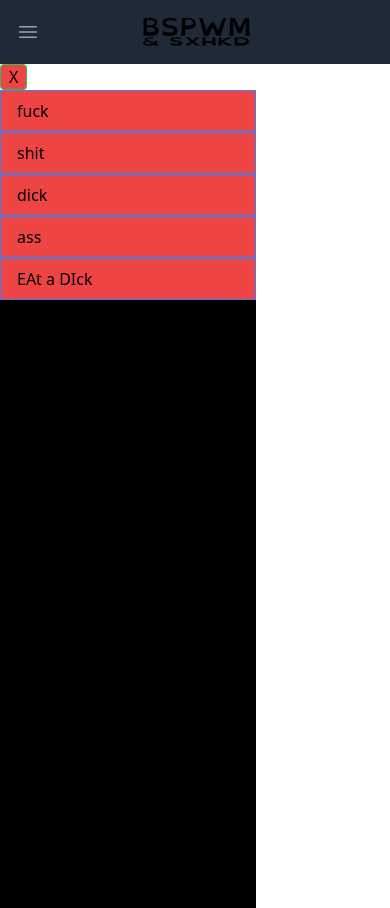
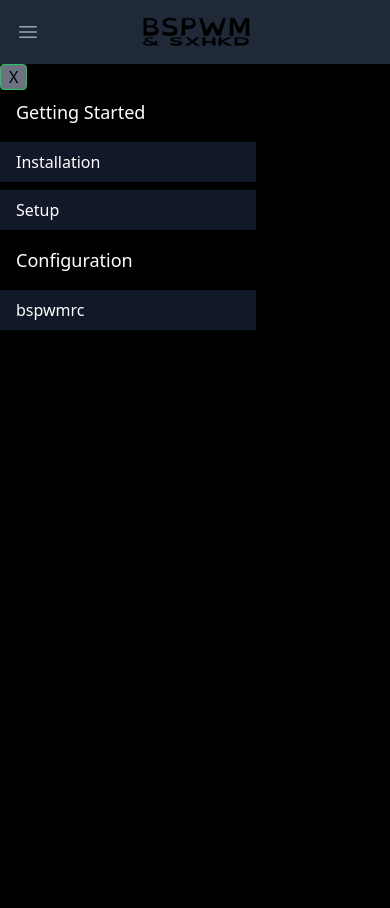
Before and after one commit to zidbon-z/BSPWM_website, a React (Vite) app in the folder frontEnd/: page /bspwm in a window 390 px wide. Before the commit the page ends 844 px from the top, so only its background shows below. Built offline with nearby package versions, Linux system fonts and the light colour scheme.

Commit message:
working on css, trying to get everything moving properly and responsive

```diff
--- a/frontEnd/src/components/Bspwm.tsx
+++ b/frontEnd/src/components/Bspwm.tsx
@@ -8,15 +8,22 @@
 //const testSidebarProps3 = { name: "blue", to: "/shist", isTitle: true };
 const Bspwm = () => {
   const testSidebarProps3: SideBarItem[] = [
-    { name: "fuck", to: "/fuck", isTitle: true },
-    { name: "shit", to: "/shit", isTitle: true },
-    { name: "dick", to: "/dick", isTitle: true },
-    { name: "ass", to: "/ass", isTitle: true },
+    { name: "Getting Started", to: "#", isTitle: true },
+    { name: "Installation", to: "/shit", isTitle: false },
+    { name: "Setup", to: "/dick", isTitle: false },
+    { name: "Configuration", to: "/ass", isTitle: true },
+    { name: "bspwmrc", to: "/dick", isTitle: false },
   ];
   return (
-    <div>
-      <SideBar sidelist={testSidebarProps3} />
-      <div>Bspwm</div>
+    <div className="bg-black w-screen h-screen">
+      <div>
+        <SideBar sidelist={testSidebarProps3} />
+      </div>
+      <div className=" fixed bg-black sm:left-64 text-red-500">
+        <div>
+          <div className="">Bspwm</div>
+        </div>
+      </div>
     </div>
   );
 };
--- a/frontEnd/src/components/SideBar.tsx
+++ b/frontEnd/src/components/SideBar.tsx
@@ -16,7 +16,7 @@
   return (
     <>
       <button
-        className="sm:hidden flex px-2 bg-red-500 border rounded border-green-500 w-auto sm:w-0"
+        className="sm:hidden flex px-2 bg-gray-500 border rounded border-green-500 w-auto sm:w-0"
         onClick={() => {
           visi ? setVisi(false) : setVisi(true);
         }}
@@ -24,7 +24,6 @@
         {visi ? "X" : "Open sidebar"}
       </button>
       <div
-        id="default-sidebar"
         className={
           visi
             ? " bg-black fixed left-0 z-40 w-64 h-screen transition-transform translate-x-0 sm:translate-x-0"
@@ -32,10 +31,9 @@
         }
         aria-label="Sidebar"
       >
-        {sidelist.map(({ to, name, isTitle }: SideBarItemProps) =>
-          isTitle ? <SideBarItem to={to} name={name} isTitle={isTitle} /> : "",
-        )}
-        <SideBarItem to="/bspwm/test" name="EAt a DIck" isTitle={false} />
+        {sidelist.map(({ to, name, isTitle }: SideBarItemProps) => (
+          <SideBarItem to={to} name={name} isTitle={isTitle} />
+        ))}
       </div>
     </>
   );
--- a/frontEnd/src/components/SideBarItem.tsx
+++ b/frontEnd/src/components/SideBarItem.tsx
@@ -8,8 +8,8 @@
 
 const SideBarItem = ({ name, to, isTitle }: SideBarItemProps) => {
   const itemClasses = isTitle
-    ? "bg-red-500 border border-blue-500 w-full block py-2 px-4"
-    : "bg-red-500 border border-blue-500 w-full block py-2 px-4";
+    ? "bg-black text-white text-lg w-full block py-2 px-4"
+    : "bg-gray-900 hover:bg-gray-300 text-white w-full block my-2 py-2 px-4";
   return (
     <NavLink className={itemClasses} to={to}>
       {name}
```
